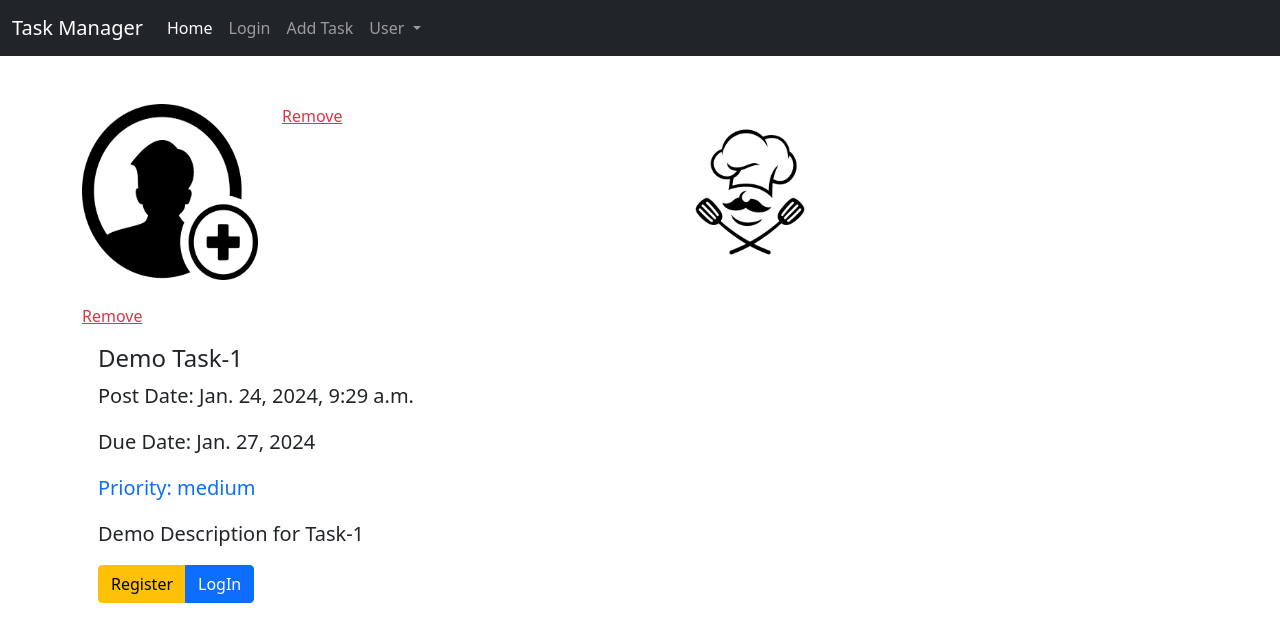
After one commit to tanzid64/task-manager-mediusware, a Django app: a page that uses core/templates/core/base.html in a window 1280 px wide. The commit adds this page. Shown: the top 642 px of the page. Run offline with Django 5.2, Linux system fonts and the light colour scheme; data comes from the database, SQL or seed files in the repository; both versions use the stored data as it was after the commit.

Commit message:
Task: add, edit, delete, mark as completed -- Done

```diff
--- a/account/views.py
+++ b/account/views.py
@@ -8,6 +8,7 @@ from django.contrib.auth.mixins import LoginRequiredMixin
 from django.contrib.auth.views import LoginView, PasswordChangeView
 from django.contrib.auth import authenticate, login, logout
 from django.contrib import messages
+from task.models import Task
 # Create your views here.
 class UserRegistrationView(CreateView):
     template_name = 'account/account.html'
@@ -41,6 +42,11 @@ class UserProfileView(DetailView):
     model = User
     def get_object(self):
         return self.request.user
+    def get_context_data(self, **kwargs):
+        context = super().get_context_data(**kwargs)
+        context['type'] = 'Edit Profile'
+        context['task_history'] = Task.objects.filter(completed_by=self.request.user)
+        return context
 
 class UserProfileUpdateView(LoginRequiredMixin,UpdateView):
     template_name = 'account/account.html'
--- a/core/templates/core/base.html
+++ b/core/templates/core/base.html
@@ -9,6 +9,12 @@
     <link href="https://cdn.jsdelivr.net/npm/bootstrap@5.0.2/dist/css/bootstrap.min.css" rel="stylesheet" integrity="sha384-EVSTQN3/azprG1Anm3QDgpJLIm9Nao0Yz1ztcQTwFspd3yD65VohhpuuCOmLASjC" crossorigin="anonymous">
 
     <title>{% block title %}{% endblock title %}</title>
+    <style>
+      .task-img{
+        max-width: 200px;
+        max-height: 200px;
+      }
+    </style>
   </head>
   <body>
     <!-- Navbar Start -->
@@ -27,7 +33,7 @@
             <a class="nav-link" href="{% url "login" %}">Login</a>
             </li>
             <li class="nav-item">
-            <a class="nav-link" href="{% url "registration" %}">Registration</a>
+            <a class="nav-link" href="{% url "add_task" %}">Add Task</a>
             </li>
             <li class="nav-item dropdown">
             <a class="nav-link dropdown-toggle" href="#" id="navbarDropdownMenuLink" role="button" data-bs-toggle="dropdown" aria-expanded="false">
--- a/core/views.py
+++ b/core/views.py
@@ -1,5 +1,11 @@
 from django.shortcuts import render
 from django.views.generic import TemplateView
+from task.models import Task
 # Create your views here.
 class HomeView(TemplateView):
     template_name = 'core/home.html'
+
+    def get_context_data(self, **kwargs):
+        context = super().get_context_data(**kwargs)
+        context['data'] = Task.objects.all()
+        return context
--- a/task/models.py
+++ b/task/models.py
@@ -9,6 +9,7 @@ class Task(TimeStamp):
     slug = models.SlugField(unique=True)
     description = models.TextField()
     priority = models.CharField(max_length=10, choices=PRIORITY_CHOICES)
+    due_date = models.DateField(null=True, blank=True)
     is_completed = models.BooleanField(default=False)
     completed_by = models.ForeignKey(User, related_name='task',default=None,null=True, on_delete=models.SET_NULL)
 
--- /dev/null
+++ b/task/templates/task/detail_task.html
@@ -0,0 +1,34 @@
+{% extends "core/base.html" %} {% block title %}Detail Task{% endblock title %}
+{%block content %}
+<!-- Book Details Start-->
+
+    <div class="row row-cols-1 row-cols-md-3 g-4">
+    {% for img in images %}
+      <img class="task-img d-block card-img-left w-75" src="{{img.image.url}}"/>
+      <a href="{% url "del_img" img.id %}" class="text-danger ">Remove</a>
+      {% endfor %}
+    </div>
+  <div class="card-body">
+    <h4 class="card-title ">{{object.title}}</h4>
+    <p class="card-text fs-5">Post Date: {{object.created_at}}</p>
+    <p class="card-text fs-5">Due Date: {{object.due_date}}</p>
+    <p class="card-text fs-5 text-primary">Priority: {{object.priority}}</p>
+    <p class="card-text fs-5">{{object.description}}</p>
+    {% if request.user.is_authenticated %}
+      {% if object.is_completed %}
+      This Task is completed by {{object.completed_by}}
+      {% else %}
+      <a href="{% url "complete_task" object.slug %}" class="btn btn-warning">Mark as Complete</a>
+      {% endif %}
+    {% elif request.user.is_staff %}
+    <a href="#" class="btn btn-primary">Edit</a>
+    {% else %}
+    <div class="btn-group">
+      <a href="{% url "registration" %}" class="btn btn-warning">Register</a>
+    <a href="{% url "login" %}" class="btn btn-primary">LogIn</a>
+    </div>
+    {% endif %}
+  </div>
+
+<!-- Book Details End -->
+{% endblock content %}
--- a/task/urls.py
+++ b/task/urls.py
@@ -1,9 +1,13 @@
 from django.conf import settings
 from django.conf.urls.static import static
 from django.urls import path
-
+from .views import AddTaskView, TaskDetailsView, TaskCompleteView, TaskEditView, DeleteTaskImageView
 urlpatterns = [
-
+    path('add_task', AddTaskView.as_view(), name='add_task'),
+    path('detail_task/<str:slug>/', TaskDetailsView.as_view(), name='detail_task'),
+    path('complete_task/<str:slug>/', TaskCompleteView.as_view(), name='complete_task'),
+    path('edit_task/<str:slug>/', TaskEditView.as_view(), name='edit_task'),
+    path('delete_img/<int:pk>/', DeleteTaskImageView.as_view(), name='del_img'),
 ]
 if settings.DEBUG:
     urlpatterns += static(settings.MEDIA_URL, document_root=settings.MEDIA_ROOT)
--- a/task/views.py
+++ b/task/views.py
@@ -1,3 +1,65 @@
-from django.shortcuts import render
+from django.shortcuts import render, get_object_or_404, redirect
+from django.views.generic import FormView, DetailView, UpdateView, DeleteView
+from django.views import View
+from django.urls import reverse_lazy
+from .forms import AddTaskForm
+from .models import Task, Photo
+from django.contrib import messages
+# Create your views here.
+class AddTaskView(FormView):
+    template_name = 'task/task_form.html'
+    form_class = AddTaskForm
+    success_url = reverse_lazy('homepage')
 
-# Create your views here.
+    def form_valid(self,form):
+        form.save()
+        messages.success(self.request, 'Task Added Successfully.')
+        return super().form_valid(form)
+
+    def get_context_data(self, **kwargs):
+        context = super().get_context_data(**kwargs)
+        context['type'] = 'Add Task'
+        return context
+
+class TaskDetailsView(DetailView):
+    template_name = 'task/detail_task.html'
+    model = Task
+    slug_field = 'slug'  # Specify the field to use for the slug
+    slug_url_kwarg = 'slug'
+    def get_context_data(self, **kwargs):
+        context = super().get_context_data(**kwargs)
+        context['images'] = Photo.objects.filter(task=self.get_object())
+        return context
+
+class TaskCompleteView(View):
+    def get(self, request, slug):
+        task = get_object_or_404(Task, slug=slug)
+        task.is_completed = True
+        task.completed_by = self.request.user
+        task.save()
+        messages.success(self.request, 'Successfully completed task.')
+        return redirect('homepage')
+
+class TaskEditView(UpdateView):
+    template_name = 'task/task_form.html'
+    model = Task
+    form_class = AddTaskForm
+    slug_field = 'slug'
+    slug_url_kwarg = 'slug'
+    success_url = reverse_lazy('homepage')
+    def get_context_data(self, **kwargs):
+        context = super().get_context_data(**kwargs)
+        context['type'] = 'Edit Task'
+        return context
+
+    def form_valid(self, form):
+        form.save()
+        messages.success(self.request, 'Task Updated Successfully')
+        return super().form_valid(form)
+
+class DeleteTaskImageView(View):
+    def get(self, request,pk):
+        img = get_object_or_404(Photo, pk=pk)
+        img.delete()
+        messages.warning(self.request, 'Image Delation Successfull')
+        return redirect('homepage')
--- a/task_manager/urls.py
+++ b/task_manager/urls.py
@@ -20,6 +20,6 @@ from django.urls import path, include
 urlpatterns = [
     path('admin/', admin.site.urls),
     path('', include('core.urls')),
-    # path('task/', include('core.urls')),
+    path('task/', include('task.urls')),
     path('accounts/', include('account.urls')),
 ]
```
Also changed, not shown: core/templates/core/home.html (+27 -1 lines), task/forms.py (+20 -0 lines), task/templates/task/task_form.html (added, +18 -0 lines), db.sqlite3, task/migrations/0002_task_due_date.py (added), task_photos/Chef-restaurant-logo-illustrations-template-on-transparent-background-PNG.png (added), task_photos/Chef-restaurant-logo-illustrations-template-on-transparent-background-PNG_C1MXwQ2.png (added), task_photos/add-user-account-icon.png (added).
